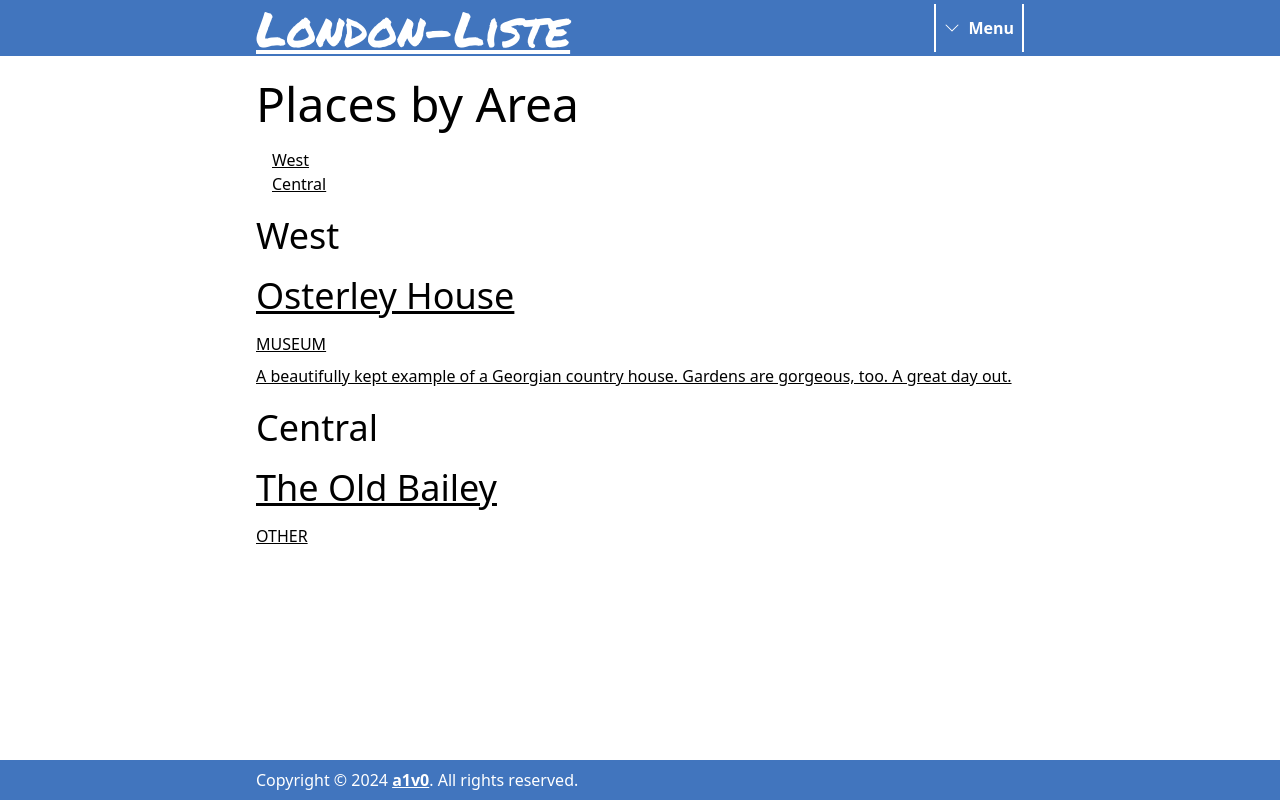
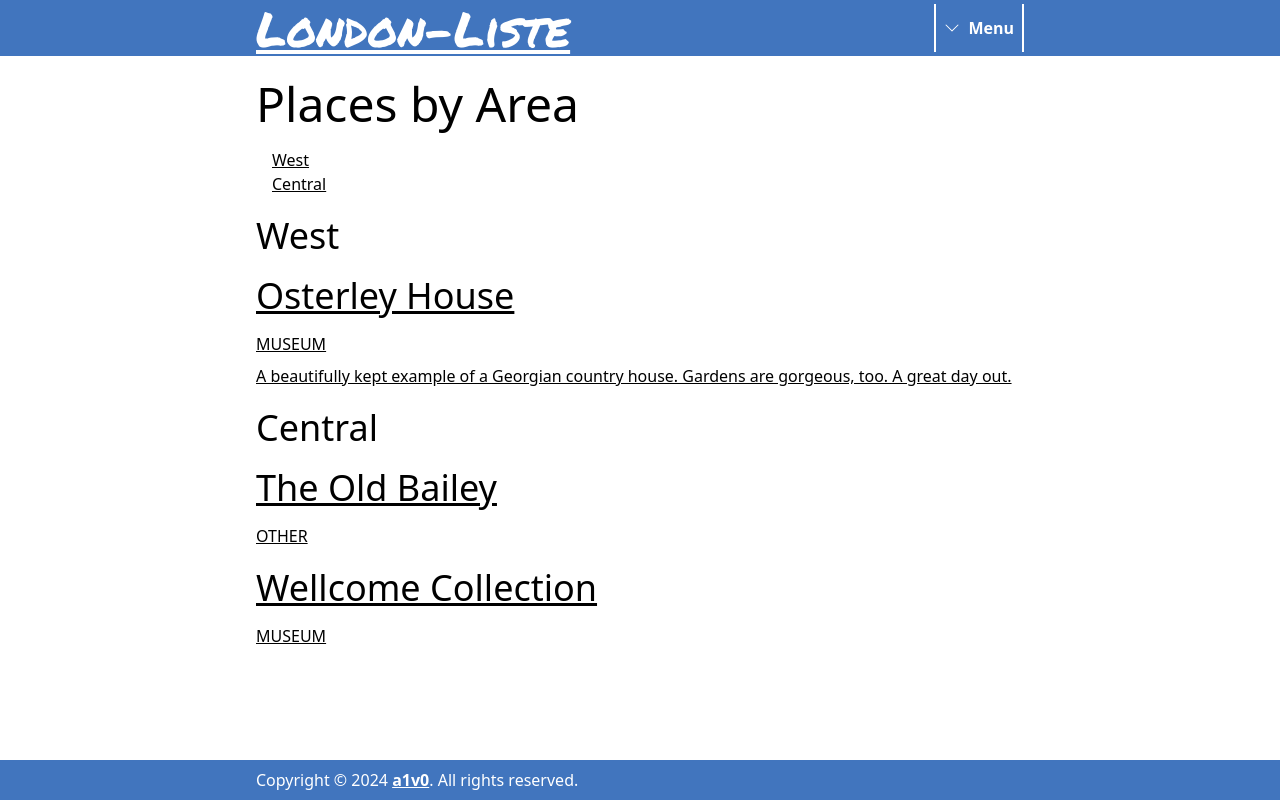
Before and after one commit to a1v0/london-liste, a Next.js app: page /areas in a window 1280 px wide. Built offline with nearby package versions, Linux system fonts and the light colour scheme; a web font is replaced by a local one.

Commit message:
Create Wellcome Collection

```diff
--- a/app/places.js
+++ b/app/places.js
@@ -55,17 +55,18 @@ exports.places = [
 		website: "",
 	},
 	{
-		slug: "", // leave this blank
-		name: "",
+		slug: "wellcome-collection", // leave this blank
+		name: "Wellcome Collection",
 		keyFacts: [
-			"",
-			"", // add more or delete as necessary
+			"Interesting mix between art and science",
+			"Temporary exhibitions usually exceptionally good",
+			"Gift shop full of interesting books and toys",
 		],
 		description: "",
-		type: "", // see list of approved types above. Let a1v0 know if you need to add another type.
-		cost: "",
-		location: "", // "[region] - [area]" or "[region] - [Tube stop]". For examples, see above.
-		website: "",
+		type: "museum", // see list of approved types above. Let a1v0 know if you need to add another type.
+		cost: "free",
+		location: "Central - Euston", // "[region] - [area]" or "[region] - [Tube stop]". For examples, see above.
+		website: "https://wellcomecollection.org/",
 	},
 	{
 		slug: "", // leave this blank
@@ -432,7 +433,6 @@ exports.places = [
 		website: "",
 	},
 
-	// Old Bailey (but under-14s not allowed)
 	// Wellcome Trust Museum
 	// Trafalgar Square
 	// Camden Town, walk from King's Cross along canal
```
